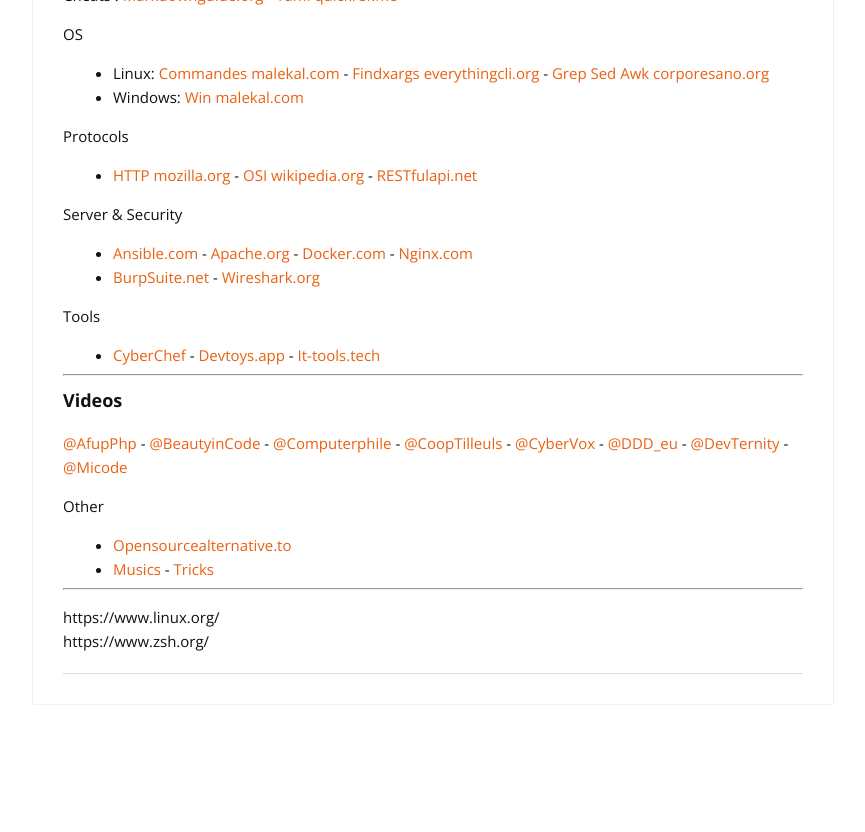
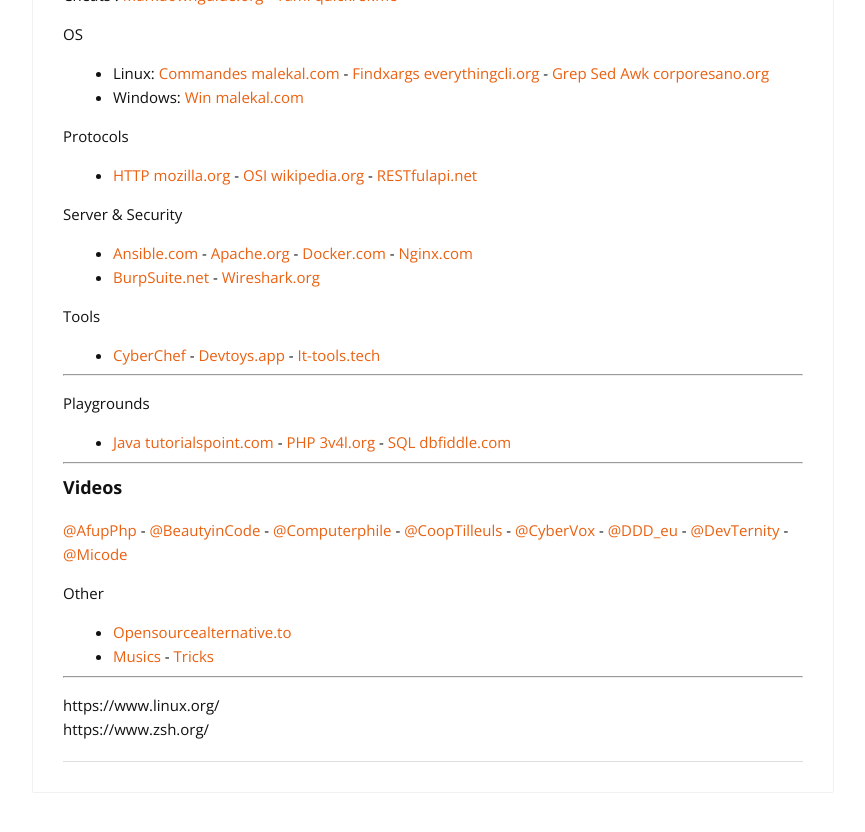
Before and after one commit to cylmat/cylmat.github.io, a Jekyll site: the page built from _pages/USEFUL.md, in a window 1280 px wide and 900 px high, scrolled down 2204 px. Shown: the top 832 px of the window, without its empty margins (207-1072 px from the left). Built offline with Jekyll 4.4.1, drawn with Linux system fonts in a browser that asks for light colours; nearby versions of some CDN libraries.

Commit message:
Update USEFUL.md

```diff
--- a/_pages/USEFUL.md
+++ b/_pages/USEFUL.md
@@ -110,6 +110,10 @@
 * [CyberChef](https://gchq.github.io/CyberChef) - [Devtoys.app](https://devtoys.app) - [It-tools.tech](https://it-tools.tech)
 
 ---
+Playgrounds
+* [Java tutorialspoint.com](https://www.tutorialspoint.com/compile_java_online.php) - [PHP 3v4l.org](https://3v4l.org) - [SQL dbfiddle.com](https://www.db-fiddle.com)
+
+---
 ### Videos
 [@AfupPhp](https://www.youtube.com/@afupPHP) -
 [@BeautyinCode](https://www.youtube.com/@BeautyinCode) -
```
